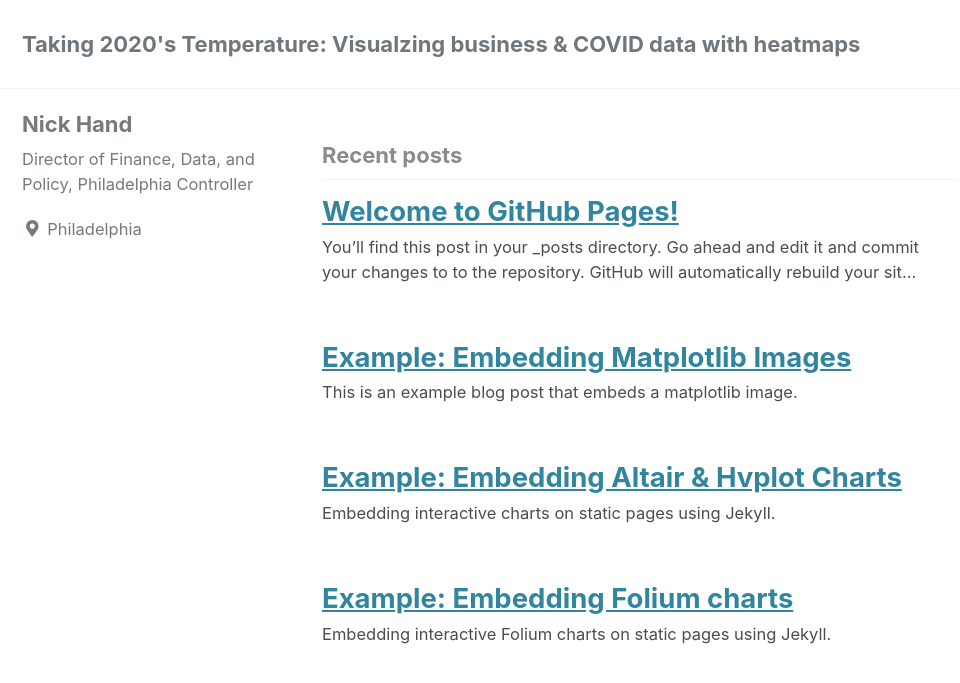
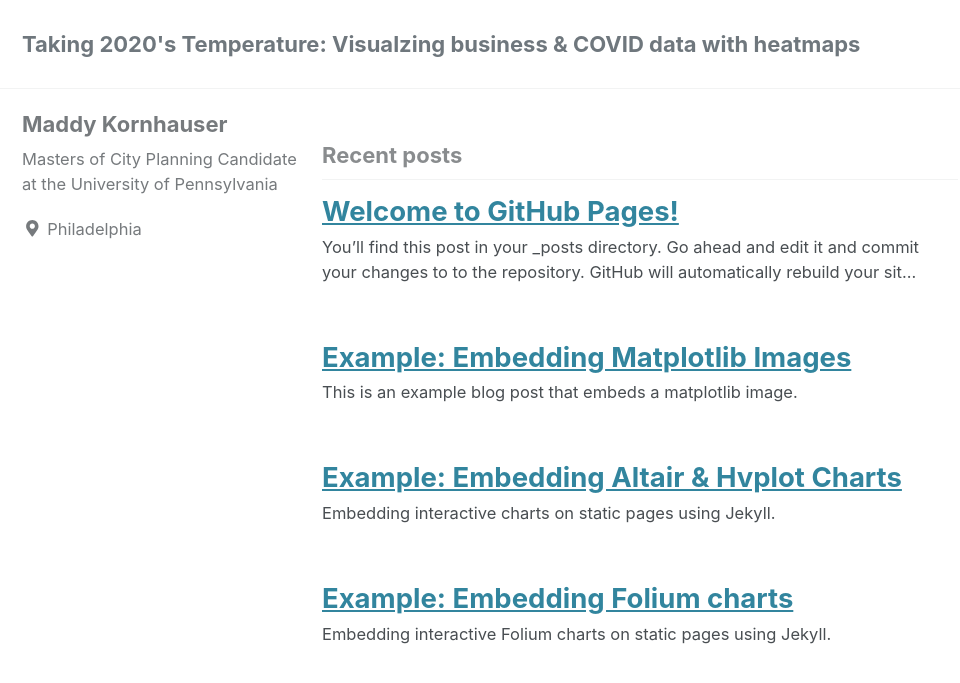
Before and after one commit to mlkornhauser/550_Final, a Jekyll site: the page built from index.html, in a window 1280 px wide and 900 px high. Shown: the top 683 px of the window, without its empty margins (0-960 px from the left). Built offline with Jekyll 4.4.1, drawn with Linux system fonts in a browser that asks for light colours; cached includes are drawn as plain includes; nearby versions of some CDN libraries; a script that is not in the unit is left out; the list of posts is cut into pages by our own code.

Commit message:
Update _config.yml

```diff
--- a/_config.yml
+++ b/_config.yml
@@ -105,9 +105,9 @@ analytics:
 
 # Site Author
 author:
-  name: "Nick Hand"
+  name: "Maddy Kornhauser"
   avatar: # path of avatar image, e.g. "/assets/images/bio-photo.jpg"
-  bio: "Director of Finance, Data, and Policy, Philadelphia Controller"
+  bio: "Masters of City Planning Candidate at the University of Pennsylvania"
   location: "Philadelphia"
   email:
   links:
```
